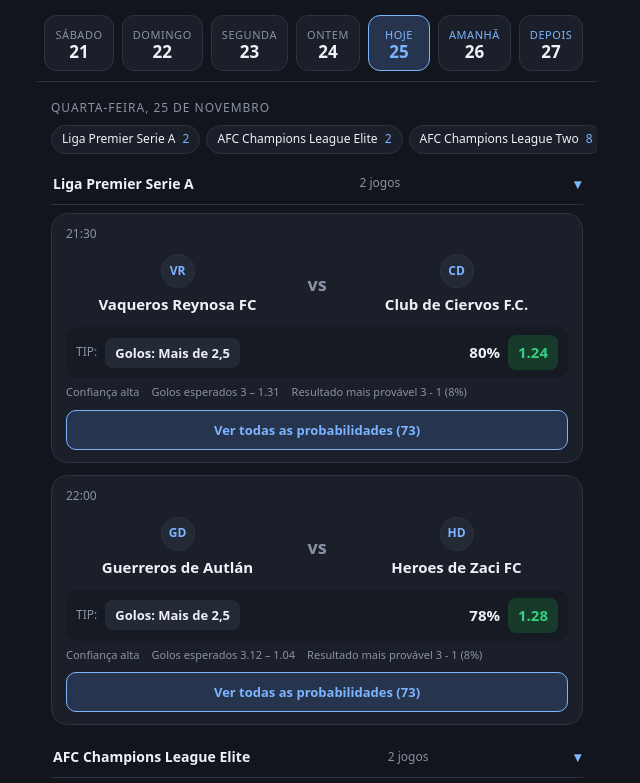
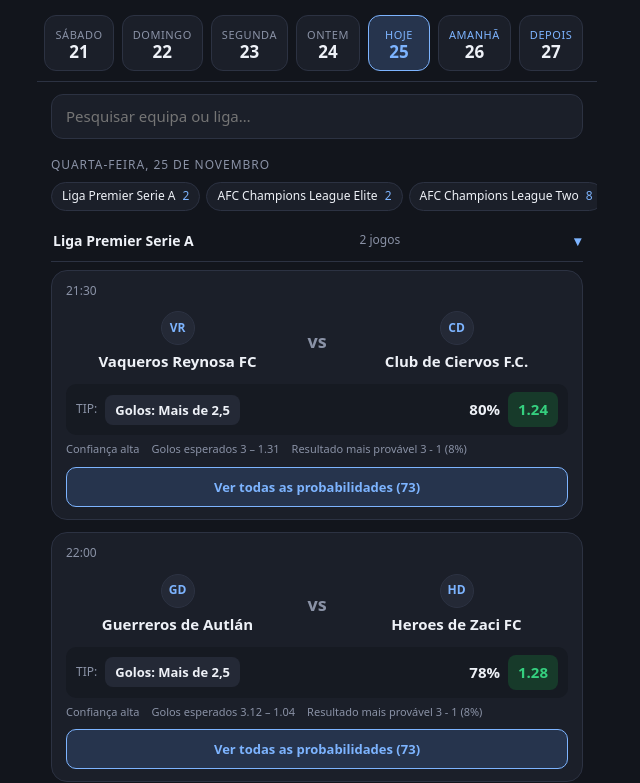
Before and after one commit to sibemcesar/Teste-app-, a website: page previsoes/index.html in a window 1280 px wide. Shown: the part 49-832 px from the top of the page, without its empty margins (323-963 px from the left). Drawn offline with Linux system fonts and the light colour scheme.

Commit message:
Interface: barra de pesquisa por equipa ou liga
Co-Authored-By: Claude Sonnet 5.5 <noreply@anthropic.com>
Claude-Session: https://claude.ai/code/session_01M5JKLcMdMjEmGw7ko6hUFC

```diff
--- a/previsoes/index.html
+++ b/previsoes/index.html
@@ -36,6 +36,10 @@
   summary.lgh i{font-style:normal;font-weight:400;color:var(--mut);font-size:12px}
   summary.lgh::after{content:'▾';color:var(--acc);margin-left:8px}
   details.lg:not([open]) > summary.lgh::after{content:'▸'}
+  .srch{margin:0 0 12px}
+  .srch input{width:100%;box-sizing:border-box;background:var(--card);border:1px solid var(--line);border-radius:12px;color:var(--tx);font:inherit;padding:11px 14px}
+  .srch input:focus{outline:0;border-color:var(--acc)}
+  .found{color:var(--mut);font-size:12px;margin:4px 0 8px}
   summary.btn{display:block;text-align:center;border:1px solid var(--acc);border-radius:10px;padding:10px;margin-top:10px;font-weight:600}
   details[open] summary.btn{background:#26344d}
   .banner{background:#3a2f12;color:var(--warn);border-radius:10px;padding:10px 12px;margin-bottom:12px;font-size:13px}
@@ -81,6 +85,7 @@
 <div class="wrap">
   <header><h1>Previsões</h1><small id="today"></small></header>
   <nav class="days" id="days" aria-label="Dias"></nav>
+  <div class="srch" id="search"><input id="q" type="search" placeholder="Pesquisar equipa ou liga…" autocomplete="off" aria-label="Pesquisar jogos"></div>
   <div id="banner"></div>
   <div id="view"><div class="empty">A carregar…</div></div>
   <footer>
@@ -258,8 +263,21 @@
     current = back; markBar();
     var date = utcDay(back), past = back > 0;
     $('#view').innerHTML = '<div class="empty">A carregar…</div>';
+    $('#search').style.display = past ? 'none' : '';
     loadDay(date, past).then(function (d) {
       if (current !== back) return; // entretanto escolheste outro dia
+      cache = { back: back, d: d };
+      render();
+    }).catch(fail);
+  }
+
+  var cache = null;
+  var plain = function (t) { return String(t || '').normalize('NFD').replace(/[\u0300-\u036f]/g, '').toLowerCase().trim(); };
+
+  function render() {
+    if (!cache) return;
+    var back = cache.back, d = cache.d, date = utcDay(back), past = back > 0;
+    {
       setBanner(DEMO ? DEMO_MSG : '');
       var html = '<div class="day">' + esc(fmtDay(date)) + '</div>';
       if (!d.matches.length) {
@@ -267,6 +285,13 @@
           ? (back <= 0 ? 'Ainda não há dados para este dia.<br>Os ficheiros são gerados pelo GitHub Actions. Se acabaste de configurar, corre o workflow em <b>Actions &gt; Atualizar previsões &gt; Run workflow</b> e espera uns minutos.' : 'Não há dados guardados para este dia.')
           : 'Sem jogos neste dia nas ligas disponíveis.') + '</div>';
         $('#view').innerHTML = html; return;
+      }
+      var q = past ? '' : plain($('#q').value);
+      if (q) {
+        var all = d.matches.length;
+        d = { matches: d.matches.filter(function (m) { return plain(m.home.name + ' ' + m.away.name + ' ' + m.league).indexOf(q) >= 0; }) };
+        if (!d.matches.length) { $('#view').innerHTML = html + '<div class="empty" style="padding:22px 10px">Nenhum jogo encontrado para “' + esc($('#q').value.trim()) + '” (' + all + ' jogos neste dia).</div>'; return; }
+        html += '<div class="found">' + d.matches.length + (d.matches.length === 1 ? ' jogo encontrado' : ' jogos encontrados') + '</div>';
       }
       if (past) { // resumo de acertos do dia (só dicas registadas antes do jogo)
         var pre = { t: 0, ok: 0 }, rec = { t: 0, ok: 0 };
@@ -294,7 +319,7 @@
         var ms = byLeague[n].sort(order);
         return '<details class="lg" id="lg' + i + '" open><summary class="lgh"><span>' + esc(n) + '</span><i>' + ms.length + (ms.length === 1 ? ' jogo' : ' jogos') + '</i></summary>' + ms.map(card).join('') + '</details>';
       }).join('');
-    }).catch(fail);
+    }
   }
 
   function fail(e) {
@@ -303,6 +328,7 @@
   }
 
   $('#today').textContent = new Date().toLocaleDateString('pt-PT', { day: 'numeric', month: 'short' });
+  $('#q').addEventListener('input', render);
   buildBar();
   showDay(0);
 })();
```
